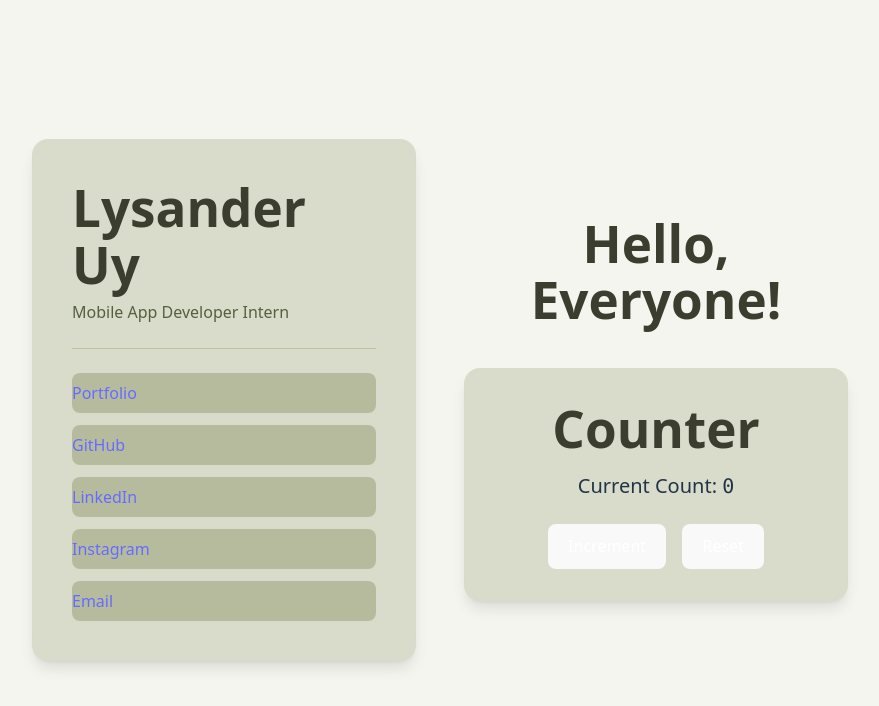
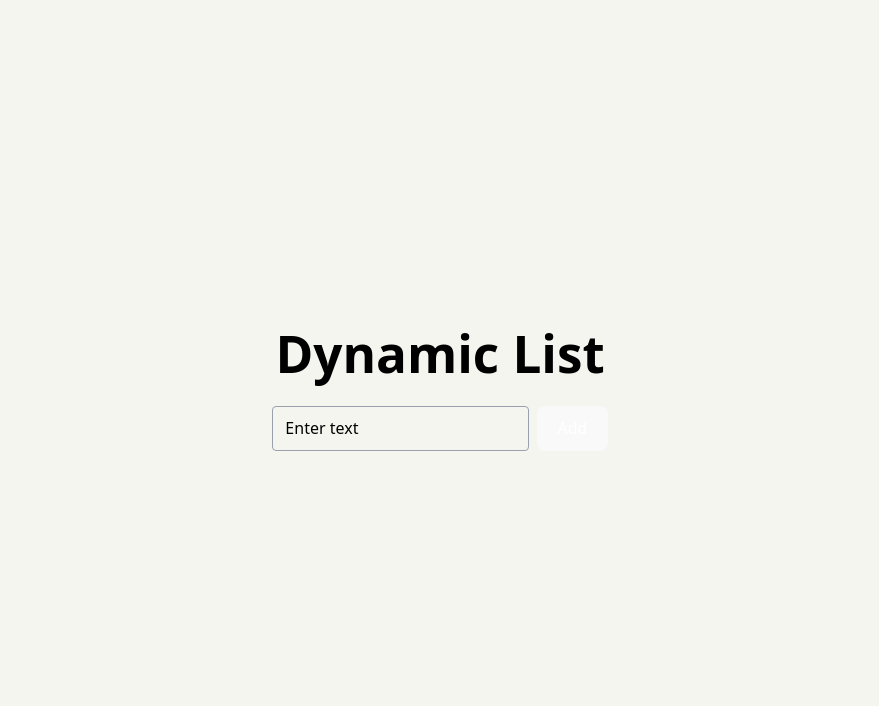
Before and after one commit to lysanderuy/lysanderuy-focusbear-mobdev-internship, a React (Vite) app in the folder milestones/milestone-5-react-fundamentals/react-app/: page / in a window 1280 px wide. Shown: the top 706 px of the page, without its empty margins (200-1079 px from the left). Built offline with nearby package versions, Linux system fonts and the light colour scheme.

Commit message:
feat: implement dynamic list functionality with input handling

```diff
--- a/milestones/milestone-5-react-fundamentals/react-app/src/App.jsx
+++ b/milestones/milestone-5-react-fundamentals/react-app/src/App.jsx
@@ -1,65 +1,47 @@
-import React from "react";
-import Counter from "./Counter";
-import HelloWorld from "./HelloWorld";
+"use client";
+
+import React, { useState } from "react";
 
 export default function App() {
+  const [inputValue, setInputValue] = useState("");
+  const [items, setItems] = useState([]);
+
+  const handleAddItem = () => {
+    if (inputValue.trim() === "") return; // prevent empty items
+    setItems([...items, inputValue]);
+    setInputValue(""); // clear input
+  };
+
   return (
-    <main className="w-screen h-screen bg-[#F5F5F0] flex items-center justify-center px-4 overflow-hidden">
-      {/* Main container: flex-col on mobile, flex-row on md+ */}
-      <div className="flex flex-col md:flex-row items-center justify-center gap-12 w-full max-w-6xl">
-        {/* Profile Card */}
-        <div className="bg-[#6A7337]/20 backdrop-blur-md shadow-lg rounded-2xl p-10 max-w-sm w-full text-center md:text-left">
-          <h1 className="text-3xl font-bold text-[#3B3E2F]">Lysander Uy</h1>
-          <p className="mt-2 text-[#55603F]">Mobile App Developer Intern</p>
+    <main className="w-screen h-screen bg-[#F5F5F0] flex flex-col items-center justify-center px-4">
+      <h1 className="text-2xl font-bold mb-6 text-black">Dynamic List</h1>
 
-          {/* Divider */}
-          <div className="border-t border-[#BCC29C] my-6"></div>
+      <div className="flex gap-2 mb-6">
+        <input
+          type="text"
+          value={inputValue}
+          onChange={(e) => setInputValue(e.target.value)}
+          className="text-black border border-gray-400 rounded px-3 py-2 focus:outline-none focus:ring-2 focus:ring-green-500 placeholder:text-black"
+          placeholder="Enter text"
+        />
+        <button
+          onClick={handleAddItem}
+          className="bg-green-500 text-white px-4 py-2 rounded hover:bg-green-600 transition"
+        >
+          Add
+        </button>
+      </div>
 
-          {/* Social Links */}
-          <div className="flex flex-col gap-3 mt-4 text-center md:text-left">
-            <a
-              href="https://lysanderuy.my.canva.site/"
-              target="_blank"
-              className="py-2 rounded-lg font-semibold text-[#3B3E2F] bg-[#6A7337]/30 hover:bg-[#6A7337]/50 transition"
-            >
-              Portfolio
-            </a>
-            <a
-              href="https://github.com/lysanderuy/"
-              target="_blank"
-              className="py-2 rounded-lg font-semibold text-[#3B3E2F] bg-[#6A7337]/30 hover:bg-[#6A7337]/50 transition"
-            >
-              GitHub
-            </a>
-            <a
-              href="https://www.linkedin.com/in/lysanderuy"
-              target="_blank"
-              className="py-2 rounded-lg font-semibold text-[#3B3E2F] bg-[#6A7337]/30 hover:bg-[#6A7337]/50 transition"
-            >
-              LinkedIn
-            </a>
-            <a
-              href="https://www.instagram.com/uy_lysan"
-              target="_blank"
-              className="py-2 rounded-lg font-semibold text-[#3B3E2F] bg-[#6A7337]/30 hover:bg-[#6A7337]/50 transition"
-            >
-              Instagram
-            </a>
-            <a
-              href="mailto:lysander.uy@gmail.com"
-              className="py-2 rounded-lg font-semibold text-[#3B3E2F] bg-[#6A7337]/30 hover:bg-[#6A7337]/50 transition"
-            >
-              Email
-            </a>
-          </div>
-        </div>
-
-        {/* Right Column: HelloWorld + Counter */}
-        <div className="flex flex-col w-full max-w-sm items-center justify-center gap-6">
-          <HelloWorld name="Everyone" />
-          <Counter />
-        </div>
-      </div>
+      <ul className="space-y-2 w-full max-w-sm">
+        {items.map((item, index) => (
+          <li
+            key={index}
+            className="bg-white border border-gray-300 rounded px-4 py-2 shadow-sm text-black"
+          >
+            {item}
+          </li>
+        ))}
+      </ul>
     </main>
   );
 }
```
